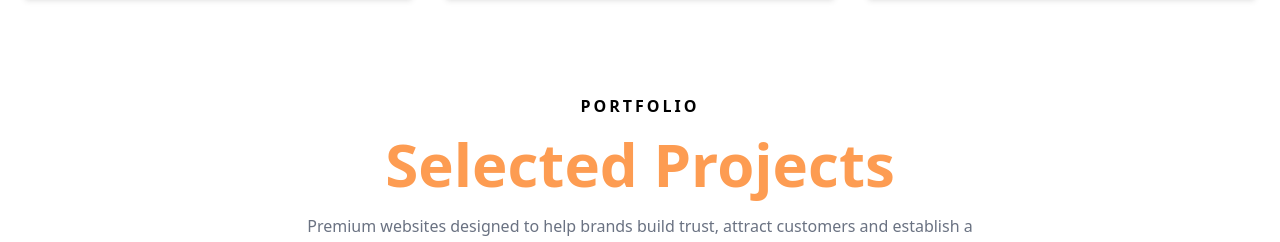
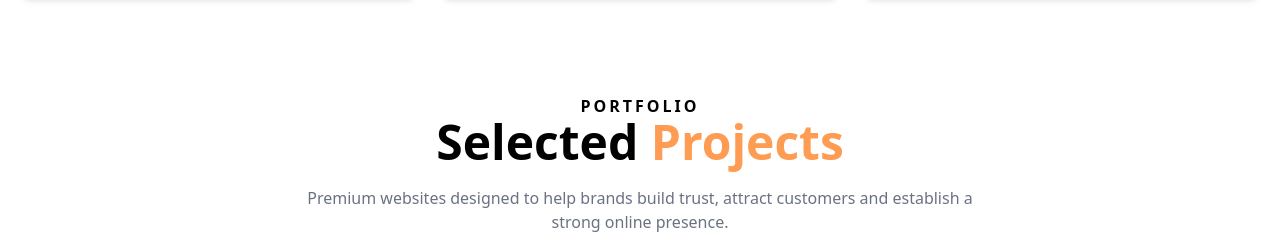
Before and after one commit to UmairKha111/umanzport-frontend, a Next.js app: page / in a window 1280 px wide. Shown: the part 1692-1934 px from the top of the page. Built offline with nearby package versions, Linux system fonts and the light colour scheme; no server answers.

Commit message:
Fixed footer, logo imports and updated website

```diff
--- a/components/common/Footer.tsx
+++ b/components/common/Footer.tsx
@@ -49,7 +49,7 @@ export default function Footer() {
           <ul className="space-y-2 text-sm">
             <li><Link href="/" className="hover:text-white">Home</Link></li>
             <li><Link href="/services" className="hover:text-white">Services</Link></li>
-            <li><Link href="/" className="hover:text-white">Portfolio</Link></li>
+            <li><Link href="/portfolio" className="hover:text-white">Portfolio</Link></li>
             <li><Link href="/about" className="hover:text-white">About</Link></li>
             <li><Link href="/contact" className="hover:text-white">Contact</Link></li>
           </ul>
--- a/components/sections/Portfolio.tsx
+++ b/components/sections/Portfolio.tsx
@@ -48,8 +48,8 @@ export default function PortfolioPage() {
             Portfolio
           </p>
 
-          <h1 className="text-4xl md:text-6xl font-bold text-[#fd9c52] mt-4">
-            Selected Projects
+          <h1 className="text-4xl md:text-5xl font-extrabold text-black">
+              Selected <span className="text-[#fd9c52]">Projects</span>
           </h1>
 
           <p className="max-w-2xl mx-auto text-gray-500 mt-5">
```
